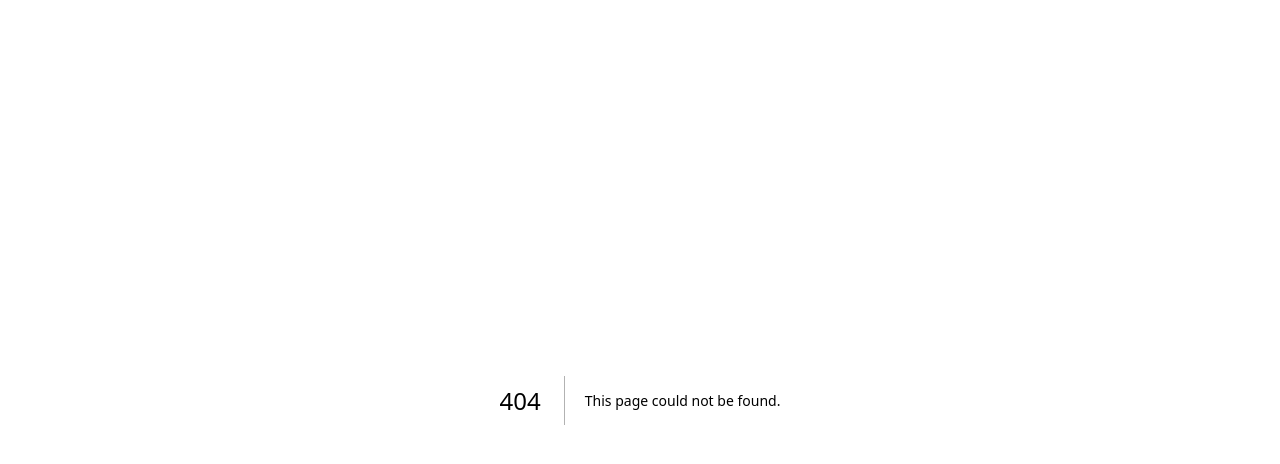
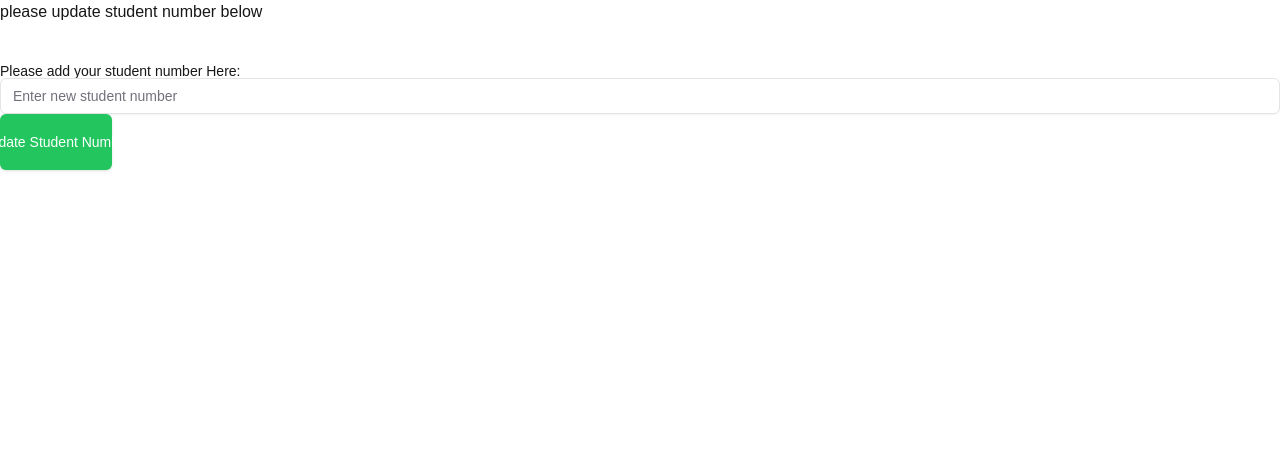
Before and after one commit to malotaphuti/hms-web, a Next.js app: page /stdupdate in a window 1280 px wide. Before the commit this address had no page. Shown: the top 464 px of the page. Built offline with nearby package versions, Linux system fonts and the light colour scheme.

Commit message:
student number add

```diff
--- /dev/null
+++ b/src/app/stdupdate/page.tsx
@@ -0,0 +1,17 @@
+import React from 'react'
+
+import UpdateNumberLogic from '@/components/updatenumberlogic'
+
+function UpdateStudentNumber() {
+  return (
+    <div>
+        <h1>please update student number below</h1>
+
+        <div className='flex flex-col justify-center mt-10'>
+            <UpdateNumberLogic/>
+        </div>
+    </div>
+  )
+}
+
+export default UpdateStudentNumber
--- /dev/null
+++ b/src/components/updatenumberlogic.tsx
@@ -0,0 +1,52 @@
+import React from 'react'
+import { useState } from 'react';
+import axios from 'axios';
+
+import { Button } from '@/components/ui/button';
+import { Input } from '@/components/ui/input';
+import { Label } from '@/components/ui/label';
+import { Alert, AlertTitle, AlertDescription } from '@/components/ui/alert';
+
+// import for cookies
+import Cookies from 'js-cookie';
+
+const csrfToken = Cookies.get('csrftoken');
+
+function updatenumberlogic() {
+    const [studentNumber, setStudentNumber] = useState('');
+
+    const handleUpdate = async () => {
+        try {
+            const response = await axios.patch('http://localhost:8000/usr/update-std-number', {
+                student_number: studentNumber,
+            }, {
+                headers: {
+                    'X-CSRFToken': csrfToken,
+                },
+            });
+            console.log('Student number updated:', response.data);
+        } catch (error) {
+            console.error('Error updating student number:', error);
+        }
+    };
+
+    return (
+        <div className='flex flex-col justify-center'>
+            <Label>Please add your student number Here:</Label>
+            <Input
+                type="text"
+                value={studentNumber}
+                onChange={(e) => setStudentNumber(e.target.value)}
+                placeholder="Enter new student number"
+                />
+            <Button
+                onClick={handleUpdate}
+                className='bg-green-500 text-white h-14 w-28'
+                type='submit'>
+                Update Student Number
+            </Button>
+        </div>
+    )
+}
+
+export default updatenumberlogic
```
